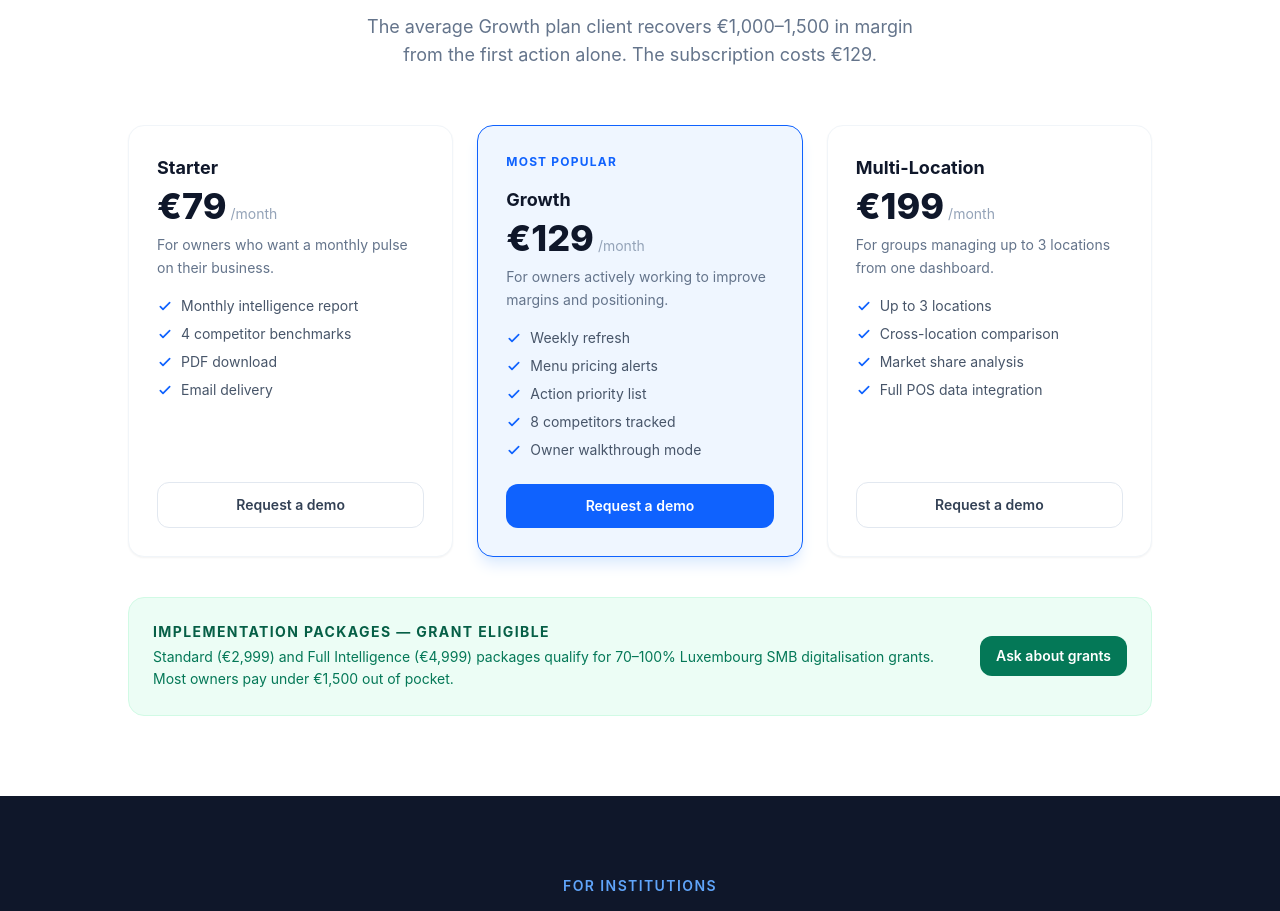
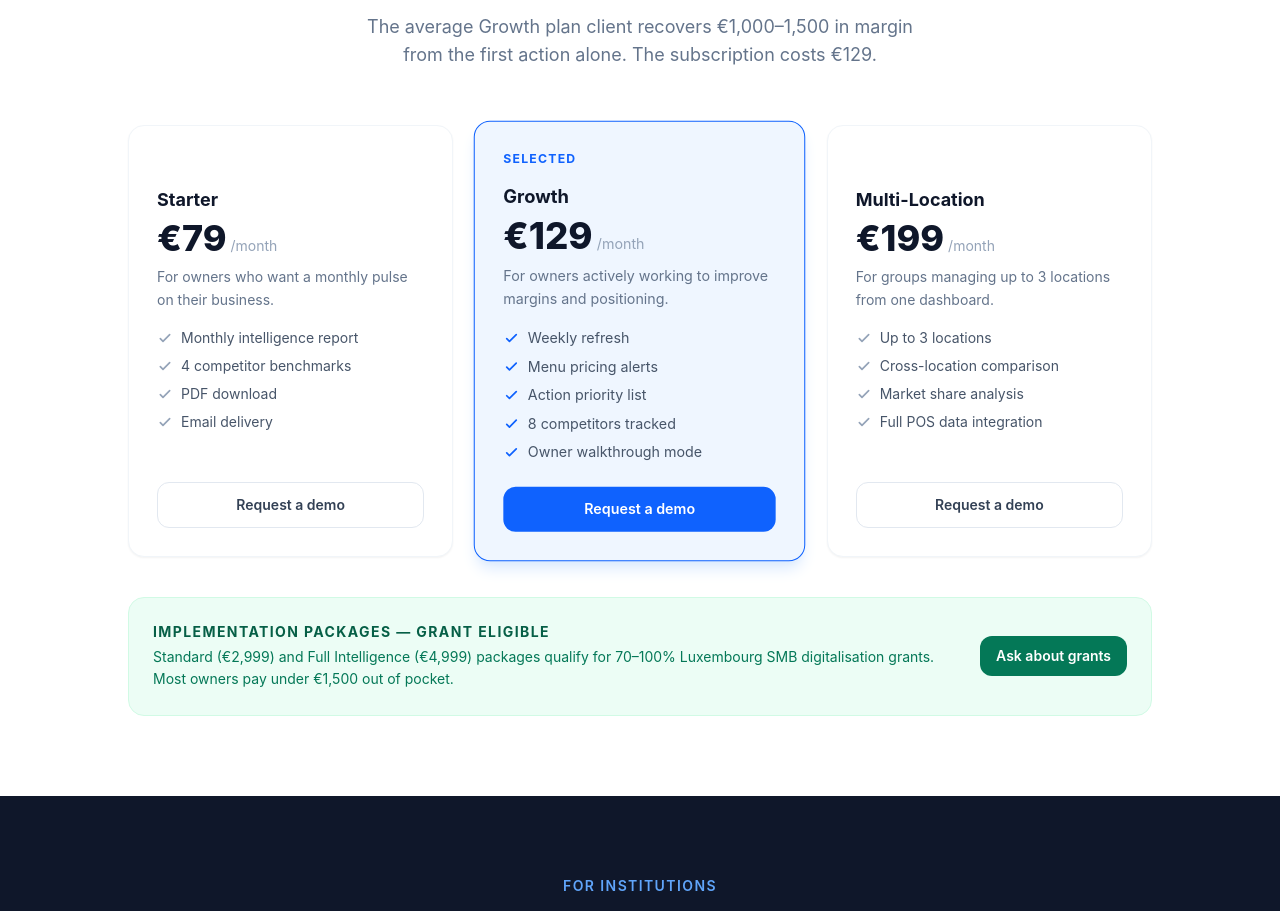
Before and after one commit to sameervb/disha-analytics.com, a Next.js app: page / in a window 1280 px wide. Shown: the part 3068-3979 px from the top of the page. Built offline with nearby package versions, Linux system fonts and the light colour scheme.

Commit message:
feat: make pricing cards selectable on click

```diff
--- a/components/Pricing.tsx
+++ b/components/Pricing.tsx
@@ -1,3 +1,6 @@
+"use client";
+import { useState } from "react";
+
 const tiers = [
   {
     name: "Starter",
@@ -11,7 +14,7 @@ const tiers = [
       "Email delivery",
     ],
     cta: "Request a demo",
-    featured: false,
+    defaultSelected: false,
   },
   {
     name: "Growth",
@@ -26,7 +29,7 @@ const tiers = [
       "Owner walkthrough mode",
     ],
     cta: "Request a demo",
-    featured: true,
+    defaultSelected: true,
   },
   {
     name: "Multi-Location",
@@ -40,11 +43,13 @@ const tiers = [
       "Full POS data integration",
     ],
     cta: "Request a demo",
-    featured: false,
+    defaultSelected: false,
   },
 ];
 
 export default function Pricing() {
+  const [selected, setSelected] = useState(1); // Growth selected by default
+
   return (
     <section id="pricing" className="py-20 px-6 bg-white">
       <div className="max-w-5xl mx-auto">
@@ -60,20 +65,24 @@ export default function Pricing() {
         </div>
 
         <div className="grid md:grid-cols-3 gap-6 mb-10">
-          {tiers.map((tier) => (
+          {tiers.map((tier, i) => {
+            const isSelected = selected === i;
+            return (
               <div
                 key={tier.name}
-              className={`rounded-2xl border p-7 flex flex-col ${
-                tier.featured
-                  ? "border-accent bg-blue-50 shadow-lg shadow-blue-100"
-                  : "border-slate-100 bg-white shadow-sm"
+                onClick={() => setSelected(i)}
+                className={`rounded-2xl border p-7 flex flex-col cursor-pointer transition-all duration-200 ${
+                  isSelected
+                    ? "border-accent bg-blue-50 shadow-lg shadow-blue-100 scale-[1.02]"
+                    : "border-slate-100 bg-white shadow-sm hover:border-slate-300 hover:shadow-md"
                 }`}
               >
-              {tier.featured && (
-                <div className="text-xs font-bold uppercase tracking-widest text-accent mb-4">
-                  Most popular
+                <div className={`text-xs font-bold uppercase tracking-widest mb-4 transition-opacity duration-200 ${
+                  isSelected ? "text-accent opacity-100" : "opacity-0 select-none"
+                }`}>
+                  Selected
                 </div>
-              )}
+
                 <div className="mb-4">
                   <div className="text-lg font-bold text-slate-900">{tier.name}</div>
                   <div className="flex items-baseline gap-1 mt-1">
@@ -86,7 +95,14 @@ export default function Pricing() {
                 <ul className="flex-1 space-y-2 mb-6">
                   {tier.features.map((f) => (
                     <li key={f} className="flex items-start gap-2 text-sm text-slate-600">
-                    <svg className="w-4 h-4 text-accent flex-shrink-0 mt-0.5" fill="none" stroke="currentColor" viewBox="0 0 24 24">
+                      <svg
+                        className={`w-4 h-4 flex-shrink-0 mt-0.5 transition-colors duration-200 ${
+                          isSelected ? "text-accent" : "text-slate-400"
+                        }`}
+                        fill="none"
+                        stroke="currentColor"
+                        viewBox="0 0 24 24"
+                      >
                         <path strokeLinecap="round" strokeLinejoin="round" strokeWidth={2.5} d="M5 13l4 4L19 7" />
                       </svg>
                       {f}
@@ -96,8 +112,9 @@ export default function Pricing() {
 
                 <a
                   href="#demo"
+                  onClick={(e) => e.stopPropagation()}
                   className={`block text-center px-4 py-3 rounded-xl font-semibold text-sm transition-colors ${
-                  tier.featured
+                    isSelected
                       ? "bg-accent text-white hover:bg-accent-dark"
                       : "border border-slate-200 text-slate-700 hover:bg-slate-50"
                   }`}
@@ -105,7 +122,8 @@ export default function Pricing() {
                   {tier.cta}
                 </a>
               </div>
-          ))}
+            );
+          })}
         </div>
 
         {/* Implementation note */}
```
Lines whose indentation alone changed are shown as unchanged.
